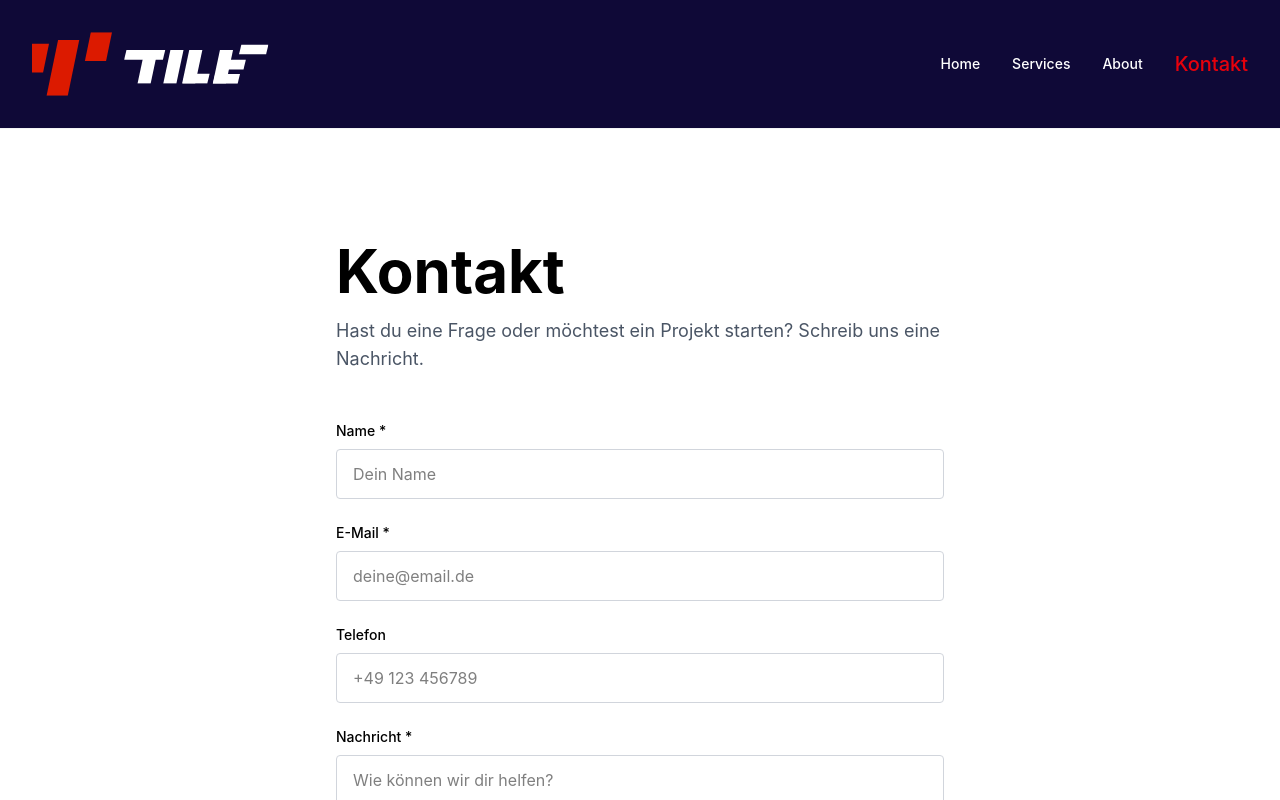
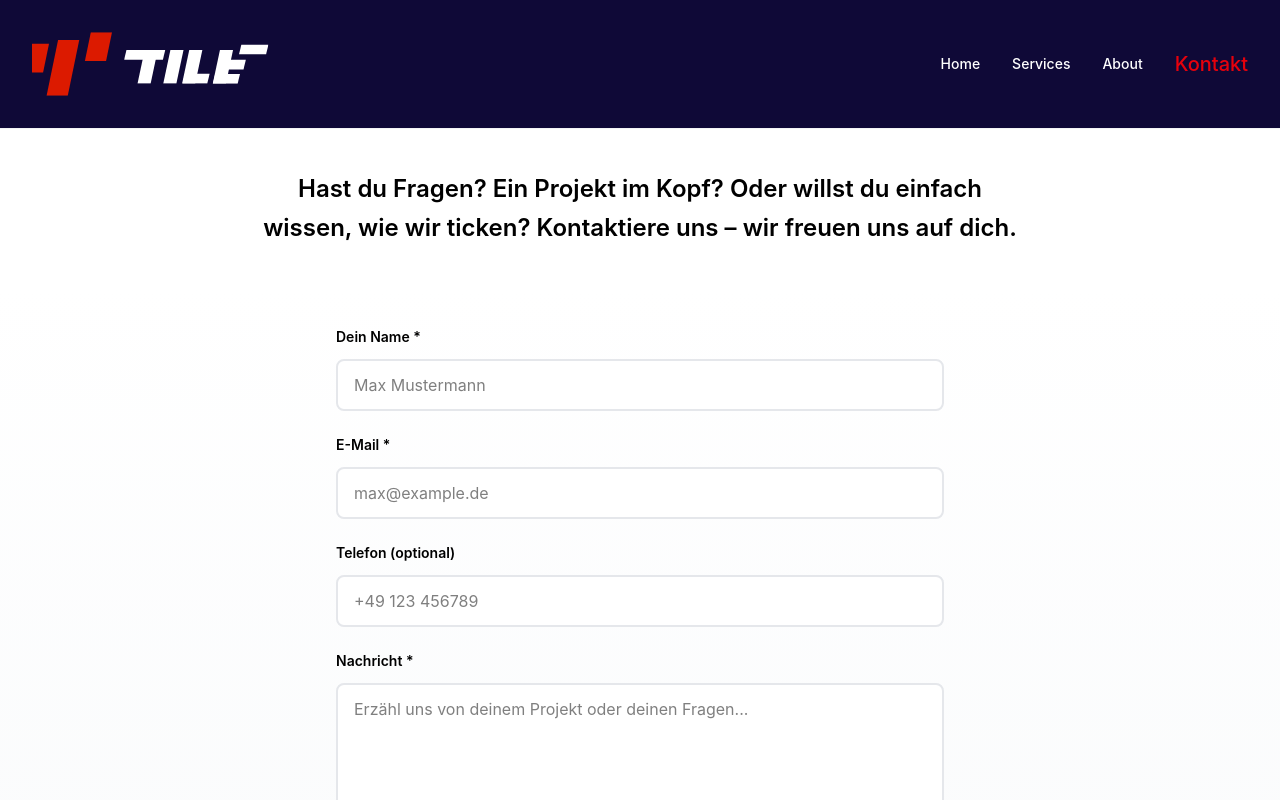
Before and after one commit to ChrisKlemtz/Tile.me-Website_Remake, a React (Vite) app: page / in a window 1280 px wide. Both pictures are taken after a click on the button "Kontakt". Shown: the top 800 px of the page. Built offline with nearby package versions, Linux system fonts and the light colour scheme.

Commit message:
added contact.jsx styling

```diff
--- a/src/pages/Contact.jsx
+++ b/src/pages/Contact.jsx
@@ -1,4 +1,4 @@
-import { useState } from "react";
+import { useState, useEffect } from "react";
 
 export default function Contact() {
   const [formData, setFormData] = useState({
@@ -8,6 +8,29 @@ export default function Contact() {
     message: "",
   });
   const [submitted, setSubmitted] = useState(false);
+  const [isVisible, setIsVisible] = useState({});
+
+  useEffect(() => {
+    const observer = new IntersectionObserver(
+      (entries) => {
+        entries.forEach((entry) => {
+          if (entry.isIntersecting) {
+            setIsVisible((prev) => ({
+              ...prev,
+              [entry.target.id]: true,
+            }));
+          }
+        });
+      },
+      { threshold: 0.1 }
+    );
+
+    document.querySelectorAll("[data-animate]").forEach((el) => {
+      observer.observe(el);
+    });
+
+    return () => observer.disconnect();
+  }, []);
 
   const handleChange = (e) => {
     const { name, value } = e.target;
@@ -19,11 +42,9 @@ export default function Contact() {
 
   const handleSubmit = (e) => {
     e.preventDefault();
-    // Hier später Backend-Integration oder Email-Service
     console.log("Form submitted:", formData);
     setSubmitted(true);
 
-    // Form nach 3 Sekunden zurücksetzen
     setTimeout(() => {
       setFormData({ name: "", email: "", phone: "", message: "" });
       setSubmitted(false);
@@ -31,32 +52,87 @@ export default function Contact() {
   };
 
   return (
-    <div className="bg-white">
-      <div className="max-w-2xl mx-auto px-4 sm:px-6 lg:px-8 py-20 sm:py-28">
-        <h1 className="text-5xl sm:text-6xl font-bold mb-4 text-black">
-          Kontakt
-        </h1>
-        <p className="text-lg text-gray-600 mb-12">
-          Hast du eine Frage oder möchtest ein Projekt starten? Schreib uns eine
-          Nachricht.
-        </p>
-
-        {submitted ? (
-          <div className="bg-green-50 border border-green-200 rounded p-8 text-center">
-            <h2 className="text-2xl font-bold text-green-900 mb-2">Danke! ✓</h2>
-            <p className="text-green-700">
-              Wir melden uns schnellstmöglich bei dir.
+    <div className="bg-white overflow-hidden">
+      {/* INTRO SECTION */}
+      <section className="bg-white py-8 sm:py-10">
+        <div className="max-w-screen-2xl mx-auto px-4 sm:px-6 lg:px-10">
+          <div
+            data-animate
+            id="intro-text"
+            className={`transition-all duration-1000 ${
+              isVisible["intro-text"]
+                ? "opacity-100 translate-y-0"
+                : "opacity-0 translate-y-10"
+            }`}
+          >
+            <div className="max-w-3xl mx-auto text-center">
+              <p className="text-xl sm:text-2xl font-semibold text-black leading-relaxed">
+                Hast du Fragen? Ein Projekt im Kopf? Oder willst du einfach
+                wissen, wie wir ticken? Kontaktiere uns – wir freuen uns auf
+                dich.
               </p>
             </div>
+          </div>
+        </div>
+      </section>
+
+      {/* CONTACT FORM SECTION */}
+      <section className="bg-linear-to-b from-white to-gray-50 py-10 sm:py-10">
+        <div className="max-w-2xl mx-auto px-4 sm:px-6 lg:px-8">
+          {submitted ? (
+            <div
+              data-animate
+              id="success-message"
+              className={`transition-all duration-1000 ${
+                isVisible["success-message"]
+                  ? "opacity-100 translate-y-0"
+                  : "opacity-0 translate-y-10"
+              }`}
+            >
+              <div className="relative overflow-hidden rounded-xl p-12 text-center">
+                {/* Gradient background */}
+                <div className="absolute inset-0 bg-linear-to-br from-green-50 to-emerald-50"></div>
+                <div className="absolute top-0 right-0 w-40 h-40 bg-green-200 rounded-full mix-blend-multiply filter blur-3xl opacity-20"></div>
+
+                <div className="relative z-10">
+                  <div className="text-6xl mb-6 animate-bounce">✓</div>
+                  <h2 className="text-3xl sm:text-4xl font-bold text-green-900 mb-3">
+                    Danke für deine Nachricht!
+                  </h2>
+                  <p className="text-lg text-green-700">
+                    Wir melden uns schnellstmöglich bei dir. Bis bald!
+                  </p>
+                </div>
+              </div>
+            </div>
           ) : (
-          <form onSubmit={handleSubmit} className="space-y-6">
+            <div
+              onSubmit={handleSubmit}
+              data-animate
+              id="contact-form"
+              className={`transition-all duration-1000 ${
+                isVisible["contact-form"]
+                  ? "opacity-100 translate-y-0"
+                  : "opacity-0 translate-y-10"
+              }`}
+            >
+              <div className="space-y-6">
                 {/* Name */}
-            <div>
+                <div
+                  data-animate
+                  id="field-name"
+                  className={`transition-all duration-1000 ${
+                    isVisible["field-name"]
+                      ? "opacity-100 translate-y-0"
+                      : "opacity-0 translate-y-10"
+                  }`}
+                  style={{ transitionDelay: "100ms" }}
+                >
                   <label
                     htmlFor="name"
-                className="block text-sm font-medium text-black mb-2"
+                    className="block text-sm font-semibold text-black mb-3"
                   >
-                Name *
+                    Dein Name *
                   </label>
                   <input
                     type="text"
@@ -65,16 +141,25 @@ export default function Contact() {
                     value={formData.name}
                     onChange={handleChange}
                     required
-                className="w-full px-4 py-3 border border-gray-300 rounded focus:outline-none focus:border-black transition"
-                placeholder="Dein Name"
+                    className="w-full px-4 py-3 border-2 border-gray-200 rounded-lg focus:outline-none focus:border-[#0F0937] focus:shadow-lg focus:shadow-[#0F0937]/10 transition-all duration-300 bg-white"
+                    placeholder="Max Mustermann"
                   />
                 </div>
 
                 {/* Email */}
-            <div>
+                <div
+                  data-animate
+                  id="field-email"
+                  className={`transition-all duration-1000 ${
+                    isVisible["field-email"]
+                      ? "opacity-100 translate-y-0"
+                      : "opacity-0 translate-y-10"
+                  }`}
+                  style={{ transitionDelay: "150ms" }}
+                >
                   <label
                     htmlFor="email"
-                className="block text-sm font-medium text-black mb-2"
+                    className="block text-sm font-semibold text-black mb-3"
                   >
                     E-Mail *
                   </label>
@@ -85,18 +170,27 @@ export default function Contact() {
                     value={formData.email}
                     onChange={handleChange}
                     required
-                className="w-full px-4 py-3 border border-gray-300 rounded focus:outline-none focus:border-black transition"
-                placeholder="deine@email.de"
+                    className="w-full px-4 py-3 border-2 border-gray-200 rounded-lg focus:outline-none focus:border-[#0F0937] focus:shadow-lg focus:shadow-[#0F0937]/10 transition-all duration-300 bg-white"
+                    placeholder="max@example.de"
                   />
                 </div>
 
                 {/* Phone */}
-            <div>
+                <div
+                  data-animate
+                  id="field-phone"
+                  className={`transition-all duration-1000 ${
+                    isVisible["field-phone"]
+                      ? "opacity-100 translate-y-0"
+                      : "opacity-0 translate-y-10"
+                  }`}
+                  style={{ transitionDelay: "200ms" }}
+                >
                   <label
                     htmlFor="phone"
-                className="block text-sm font-medium text-black mb-2"
+                    className="block text-sm font-semibold text-black mb-3"
                   >
-                Telefon
+                    Telefon (optional)
                   </label>
                   <input
                     type="tel"
@@ -104,16 +198,25 @@ export default function Contact() {
                     name="phone"
                     value={formData.phone}
                     onChange={handleChange}
-                className="w-full px-4 py-3 border border-gray-300 rounded focus:outline-none focus:border-black transition"
+                    className="w-full px-4 py-3 border-2 border-gray-200 rounded-lg focus:outline-none focus:border-[#0F0937] focus:shadow-lg focus:shadow-[#0F0937]/10 transition-all duration-300 bg-white"
                     placeholder="+49 123 456789"
                   />
                 </div>
 
                 {/* Message */}
-            <div>
+                <div
+                  data-animate
+                  id="field-message"
+                  className={`transition-all duration-1000 ${
+                    isVisible["field-message"]
+                      ? "opacity-100 translate-y-0"
+                      : "opacity-0 translate-y-10"
+                  }`}
+                  style={{ transitionDelay: "250ms" }}
+                >
                   <label
                     htmlFor="message"
-                className="block text-sm font-medium text-black mb-2"
+                    className="block text-sm font-semibold text-black mb-3"
                   >
                     Nachricht *
                   </label>
@@ -124,25 +227,143 @@ export default function Contact() {
                     onChange={handleChange}
                     required
                     rows="6"
-                className="w-full px-4 py-3 border border-gray-300 rounded focus:outline-none focus:border-black transition resize-none"
-                placeholder="Wie können wir dir helfen?"
+                    className="w-full px-4 py-3 border-2 border-gray-200 rounded-lg focus:outline-none focus:border-[#0F0937] focus:shadow-lg focus:shadow-[#0F0937]/10 transition-all duration-300 bg-white resize-none"
+                    placeholder="Erzähl uns von deinem Projekt oder deinen Fragen..."
                   />
                 </div>
 
                 {/* Submit Button */}
+                <div
+                  data-animate
+                  id="field-submit"
+                  className={`transition-all duration-1000 ${
+                    isVisible["field-submit"]
+                      ? "opacity-100 translate-y-0"
+                      : "opacity-0 translate-y-10"
+                  }`}
+                  style={{ transitionDelay: "300ms" }}
+                >
                   <button
-              type="submit"
-              className="w-full bg-black text-white px-8 py-3 rounded font-medium hover:bg-gray-800 transition"
+                    onClick={handleSubmit}
+                    className="w-full group bg-linear-to-r from-[#0F0937] to-[#1a0d52] text-white px-8 py-4 rounded-lg font-semibold hover:shadow-lg hover:shadow-[#0F0937]/30 transition-all duration-300 transform hover:scale-105 text-lg"
                   >
+                    <span className="inline-flex items-center justify-center gap-2">
                       Nachricht senden
+                      <span className="group-hover:translate-x-1 transition-transform">
+                        →
+                      </span>
+                    </span>
                   </button>
+                </div>
 
                 <p className="text-sm text-gray-500 text-center">
                   * Erforderliche Felder
                 </p>
-          </form>
+              </div>
+            </div>
           )}
         </div>
+      </section>
+
+      {/* INFO SECTION */}
+      <section className="bg-white py-20 sm:py-28">
+        <div className="max-w-screen-2xl mx-auto px-4 sm:px-6 lg:px-8">
+          <div
+            data-animate
+            id="info-title"
+            className={`transition-all duration-1000 text-center mb-16 ${
+              isVisible["info-title"]
+                ? "opacity-100 translate-y-0"
+                : "opacity-0 translate-y-10"
+            }`}
+          >
+            <h2 className="text-4xl sm:text-5xl font-bold text-black mb-4">
+              Andere Wege uns zu erreichen
+            </h2>
+            <div className="h-1 bg-linear-to-r from-[#0F0937] to-[#6D5FFF] mt-4 rounded w-full sm:w-96 mx-auto"></div>
+          </div>
+
+          <div className="grid grid-cols-1 md:grid-cols-3 gap-8">
+            {[
+              {
+                icon: "📧",
+                title: "Email",
+                desc: "Lieber schreiben?",
+                content: "mail@tile.de",
+              },
+              {
+                icon: "📱",
+                title: "Telefon",
+                desc: "Direkter Draht?",
+                content: "+49 (0) 123 456789",
+              },
+              {
+                icon: "💬",
+                title: "Chat",
+                desc: "Schnelle Frage?",
+                content: "Schreib uns auf WhatsApp",
+              },
+            ].map((item, idx) => (
+              <div
+                key={idx}
+                data-animate
+                id={`info-${idx}`}
+                className={`transition-all duration-1000 ${
+                  isVisible[`info-${idx}`]
+                    ? "opacity-100 translate-y-0"
+                    : "opacity-0 translate-y-10"
+                }`}
+                style={{ transitionDelay: `${idx * 100}ms` }}
+              >
+                <div className="text-center p-8 rounded-xl border border-gray-200 hover:border-[#0F0937] hover:shadow-lg hover:shadow-[#0F0937]/10 transition-all duration-300 transform hover:-translate-y-2">
+                  <div className="text-4xl mb-4">{item.icon}</div>
+                  <h3 className="text-xl font-bold text-black mb-2">
+                    {item.title}
+                  </h3>
+                  <p className="text-gray-600 text-sm mb-3">{item.desc}</p>
+                  <p className="text-black font-semibold">{item.content}</p>
+                </div>
+              </div>
+            ))}
+          </div>
+        </div>
+      </section>
+
+      <style>{`
+        @keyframes float {
+          0%, 100% { transform: translateY(0px); }
+          50% { transform: translateY(-20px); }
+        }
+
+        @keyframes fade-in-up {
+          from {
+            opacity: 0;
+            transform: translateY(30px);
+          }
+          to {
+            opacity: 1;
+            transform: translateY(0);
+          }
+        }
+
+        .animate-fade-in-up {
+          animation: fade-in-up 0.8s ease-out forwards;
+          opacity: 0;
+        }
+
+        .animate-float {
+          animation: float 6s ease-in-out infinite;
+        }
+
+        .animate-bounce {
+          animation: bounce 2s infinite;
+        }
+
+        @keyframes bounce {
+          0%, 100% { transform: translateY(0); }
+          50% { transform: translateY(-10px); }
+        }
+      `}</style>
     </div>
   );
 }
```
Lines whose indentation alone changed are shown as unchanged.
